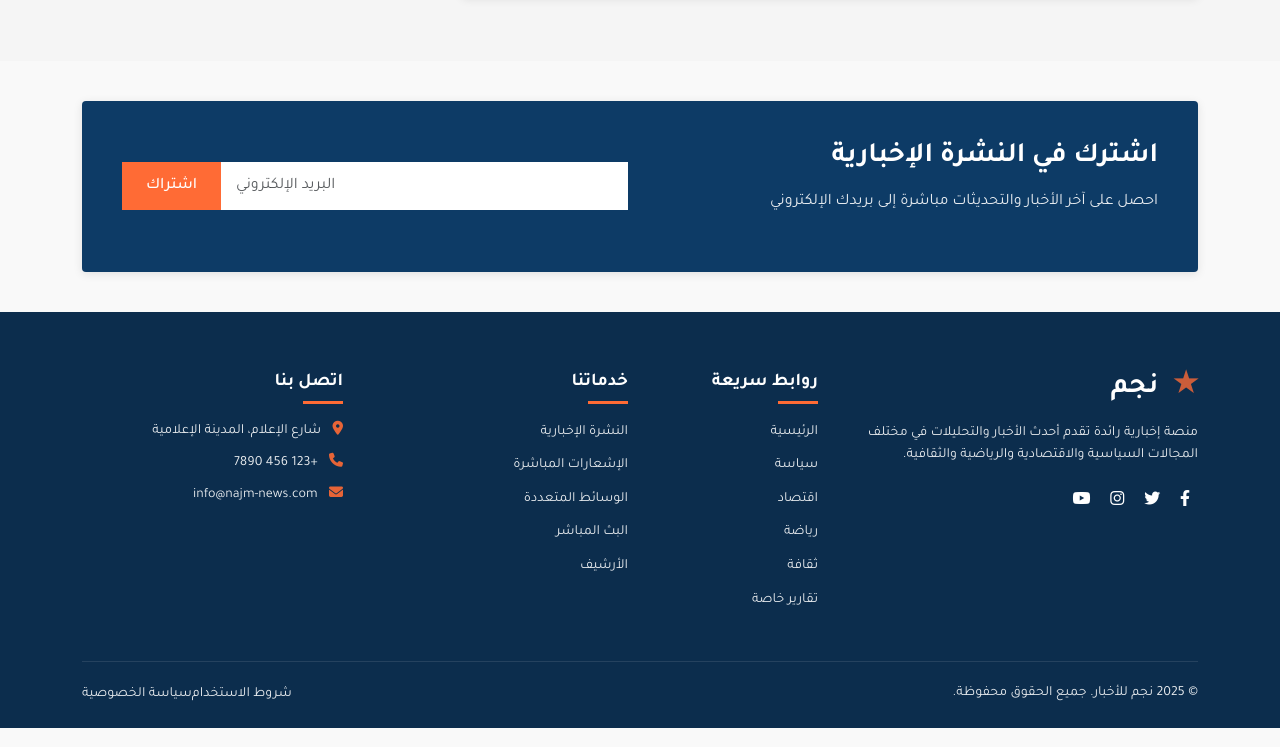
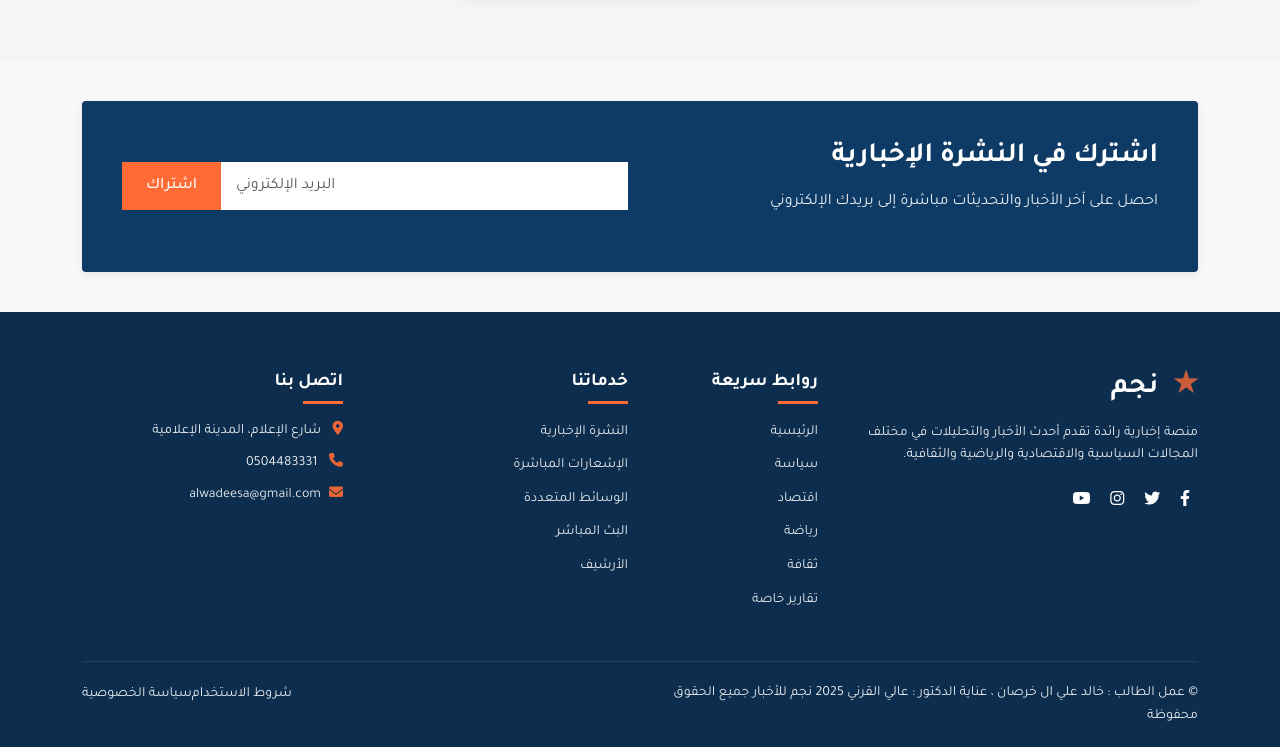
Before and after one commit to MohamwdAbdelgawad/Najm, a plain HTML site: page index.html in a window 1280 px wide. Shown: the part 2886-3633 px from the top of the page. Drawn offline with nearby package versions, Linux system fonts and the light colour scheme.

Commit message:
Update index.html

```diff
--- a/index.html
+++ b/index.html
@@ -481,8 +481,8 @@
                             <h3>اتصل بنا</h3>
                             <ul>
                                 <li><i class="fas fa-map-marker-alt"></i> شارع الإعلام، المدينة الإعلامية</li>
-                                <li><i class="fas fa-phone"></i> +123 456 7890</li>
-                                <li><i class="fas fa-envelope"></i> info@najm-news.com</li>
+                                <li><i class="fas fa-phone"></i> 0504483331</li>
+                                <li><i class="fas fa-envelope"></i>alwadeesa@gmail.com</li>
                             </ul>
                         </div>
                     </div>
@@ -491,7 +491,9 @@
             <div class="footer-bottom">
                 <div class="row">
                     <div class="col-md-6">
-                        <p>&copy; 2025 نجم للأخبار. جميع الحقوق محفوظة.</p>
+                        <p>&copy;  عمل الطالب : خالد علي ال خرصان ، عناية الدكتور : عالي القرني
+ 2025 نجم للأخبار جميع الحقوق محفوظة
+</p>
                     </div>
                     <div class="col-md-6 text-end">
                         <ul class="footer-bottom-links">
```
